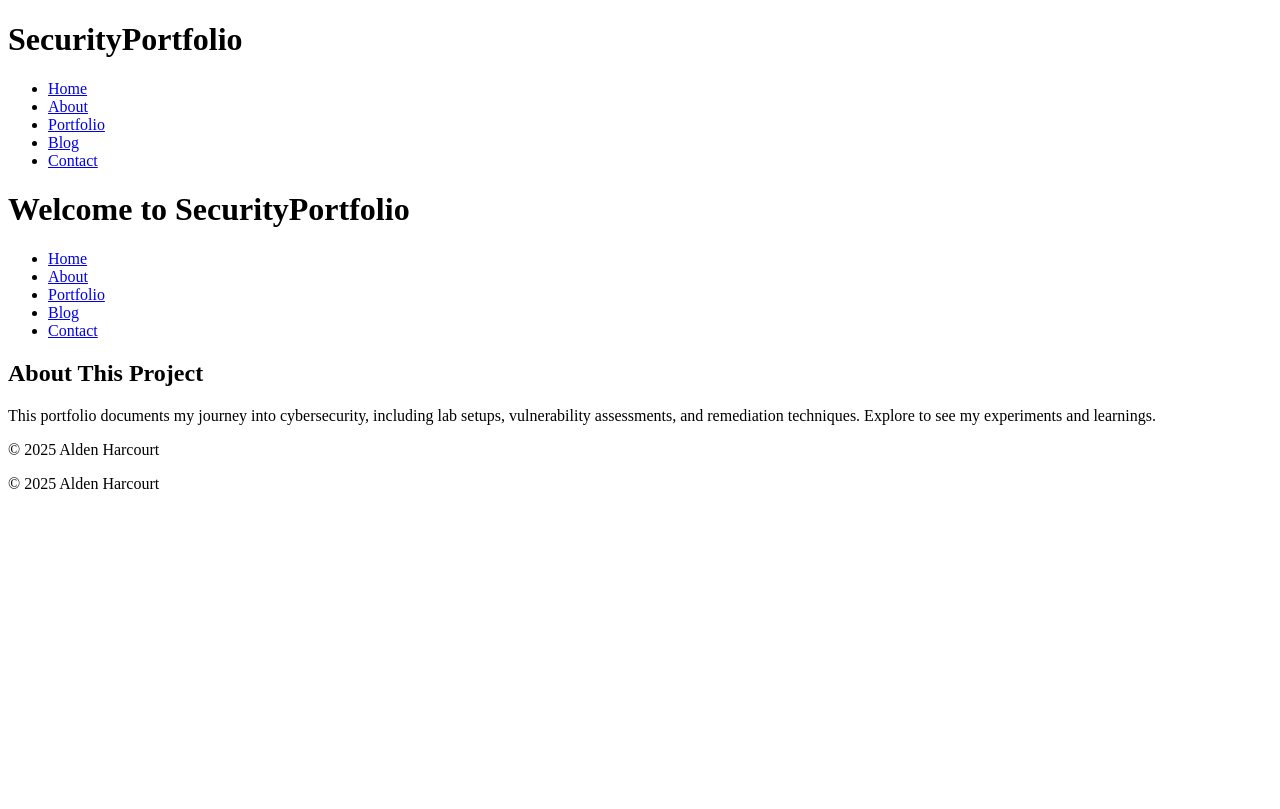
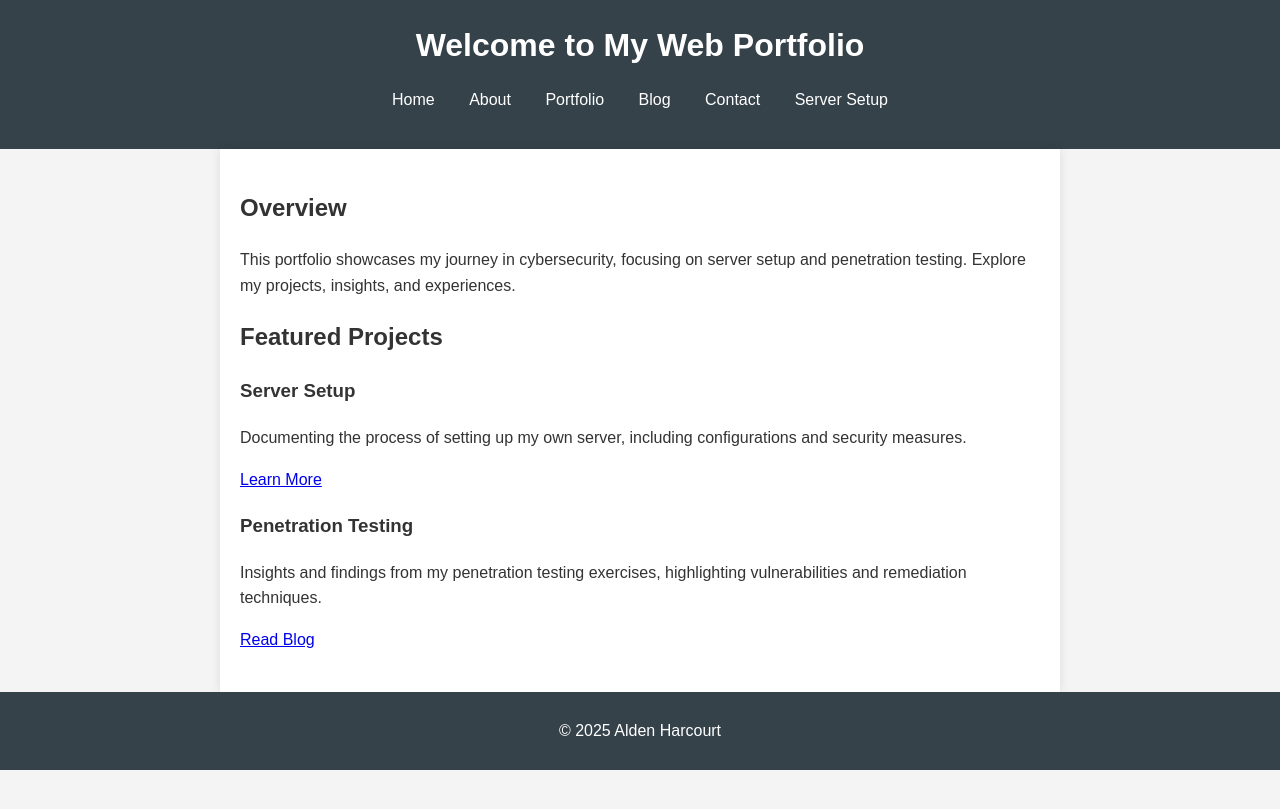
Before and after one commit to AldenHarcourt/SecurityPortfolio, a Jekyll site: the page index.html, which Jekyll copies as it is, in a window 1280 px wide. Shown: the top 809 px of the page. Built offline with Jekyll 4.4.1, drawn with Linux system fonts in a browser that asks for light colours.

Commit message:
modified web portfolio and style

```diff
--- a/_config.yml
+++ /dev/null
@@ -1,5 +0,0 @@
-title: SecurityPortfolio
-description: A documented journey through cybersecurity lab experiments and learning.
-theme: minima  # GitHub Pages offers several built-in themes; "minima" is clean and professional.
-baseurl: ""  # Leave blank if not deploying to a subfolder.
-url: "https://AldenHarcourt.github.io/SecurityPortfolio"
--- /dev/null
+++ b/assets/css/styles.css
@@ -0,0 +1,67 @@
+body {
+  font-family: 'Arial', sans-serif;
+  line-height: 1.6;
+  margin: 0;
+  padding: 0;
+  color: #333;
+  background-color: #f4f4f4;
+}
+
+header {
+  background: #35424a;
+  color: #ffffff;
+  padding: 20px 0;
+  text-align: center;
+}
+
+header h1 {
+  margin: 0;
+}
+
+nav ul {
+  list-style: none;
+  padding: 0;
+}
+
+nav ul li {
+  display: inline;
+  margin: 0 15px;
+}
+
+nav ul li a {
+  color: #ffffff;
+  text-decoration: none;
+}
+
+nav ul li a:hover {
+  text-decoration: underline;
+}
+
+main {
+  padding: 20px;
+  max-width: 800px;
+  margin: auto;
+  background: #ffffff;
+  box-shadow: 0 0 10px rgba(0, 0, 0, 0.1);
+}
+
+section {
+  margin-bottom: 20px;
+}
+
+footer {
+  text-align: center;
+  padding: 10px 0;
+  background: #35424a;
+  color: #ffffff;
+  position: relative;
+  bottom: 0;
+  width: 100%;
+}
+
+@media (max-width: 600px) {
+  nav ul li {
+    display: block;
+    margin: 10px 0;
+  }
+}
--- a/index.html
+++ b/index.html
@@ -1,36 +1,46 @@
----
-layout: default
-title: Home
----
-
-
 <!DOCTYPE html>
 <html lang="en">
 <head>
   <meta charset="UTF-8">
   <meta name="viewport" content="width=device-width, initial-scale=1.0">
-  <title>SecurityPortfolio</title>
-  <!-- You can link to a CSS file here if needed -->
-  <link rel="stylesheet" href="styles.css">
+  <title>Web Portfolio</title>
+  <link rel="stylesheet" href="assets/css/styles.css">
 </head>
 <body>
   <header>
-    <h1>Welcome to SecurityPortfolio</h1>
+    <h1>Welcome to My Web Portfolio</h1>
     <nav>
       <ul>
         <li><a href="index.html">Home</a></li>
-        <li><a href="about.html">About</a></li>
-        <li><a href="portfolio.html">Portfolio</a></li>
-        <li><a href="blog.html">Blog</a></li>
-        <li><a href="contact.html">Contact</a></li>
+        <li><a href="pages/about.html">About</a></li>
+        <li><a href="pages/portfolio.html">Portfolio</a></li>
+        <li><a href="pages/blog.html">Blog</a></li>
+        <li><a href="pages/contact.html">Contact</a></li>
+        <li><a href="pages/server-setup.html">Server Setup</a></li>
       </ul>
     </nav>
   </header>
 
   <main>
     <section>
-      <h2>About This Project</h2>
-      <p>This portfolio documents my journey into cybersecurity, including lab setups, vulnerability assessments, and remediation techniques. Explore to see my experiments and learnings.</p>
+      <h2>Overview</h2>
+      <p>This portfolio showcases my journey in cybersecurity, focusing on server setup and penetration testing. Explore my projects, insights, and experiences.</p>
+    </section>
+
+    <section>
+      <h2>Featured Projects</h2>
+      <div class="project-list">
+        <article class="project-item">
+          <h3>Server Setup</h3>
+          <p>Documenting the process of setting up my own server, including configurations and security measures.</p>
+          <a href="pages/server-setup.html">Learn More</a>
+        </article>
+        <article class="project-item">
+          <h3>Penetration Testing</h3>
+          <p>Insights and findings from my penetration testing exercises, highlighting vulnerabilities and remediation techniques.</p>
+          <a href="pages/blog.html">Read Blog</a>
+        </article>
+      </div>
     </section>
   </main>
 
```
Also changed, not shown: assets/js/scripts.js (added, +48 -0 lines), pages/about.html (added, +44 -0 lines), pages/blog.html (added, +45 -0 lines), pages/contact.html (added, +46 -0 lines), pages/server-setup.html (added, +52 -0 lines), README.md, pages/portfolio.html (added), 1 other file.
